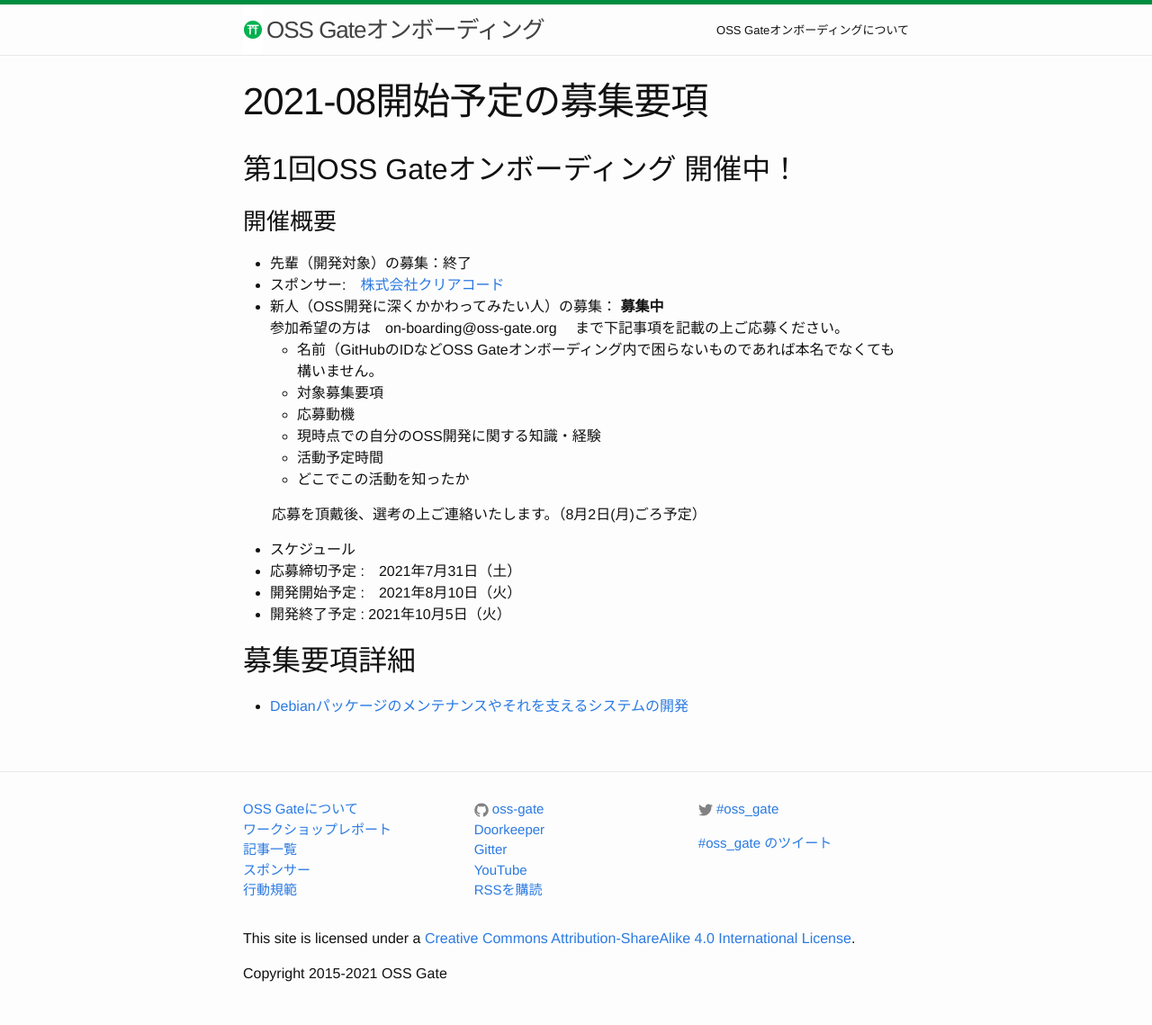
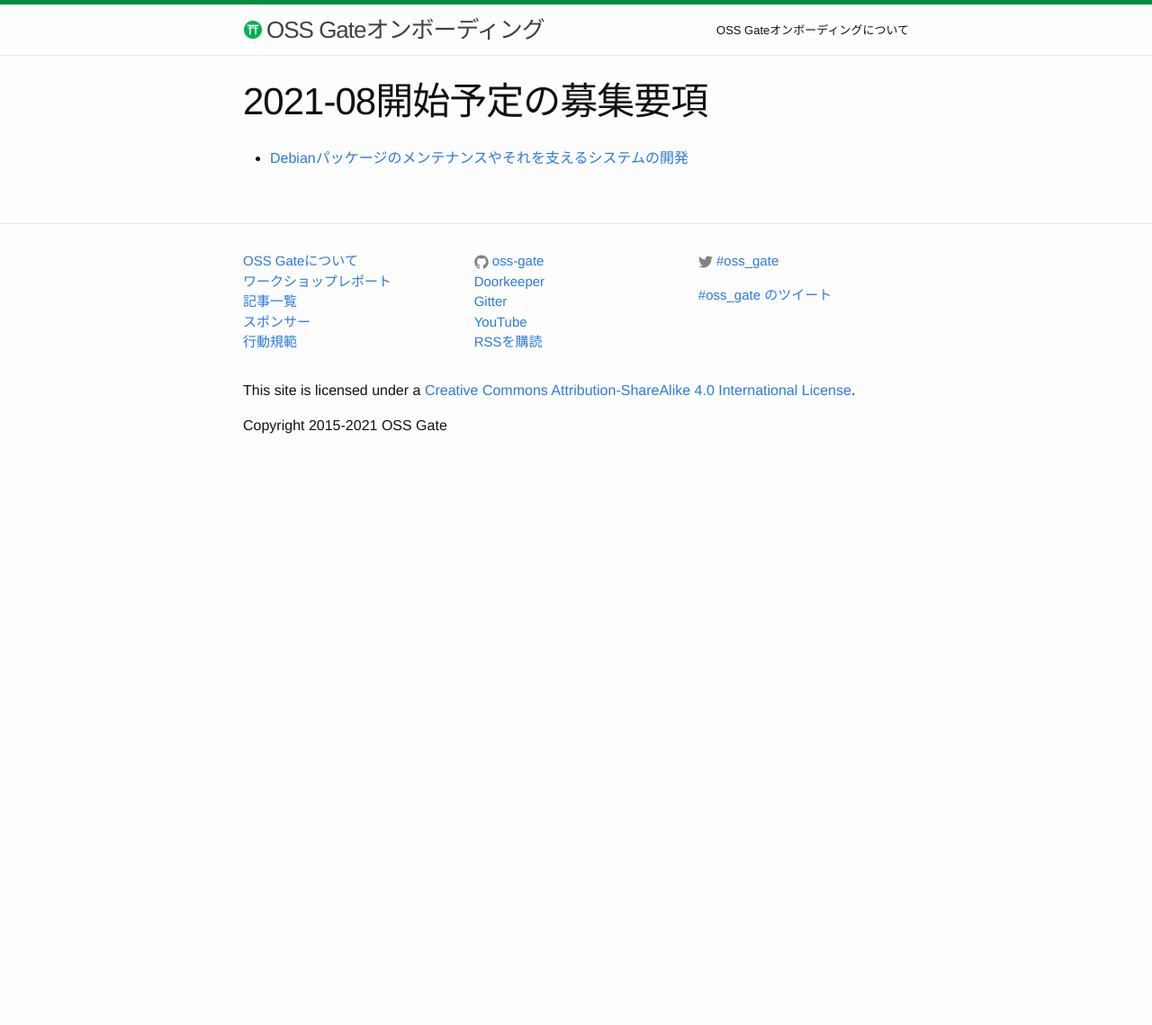
Before and after one commit to oss-gate/on-boarding, a Jekyll site: the page built from proposals/2021-08/index.md, in a window 1280 px wide. Shown: the whole page at 90% size. Built offline with Jekyll 4.4.1, drawn with Linux system fonts in a browser that asks for light colours; Markdown is read by kramdown in place of the engine named in the settings; comment, search, counter and statistics services are not loaded; after the commit the page ends 900 px from its top, so only the background shows below that.

Commit message:
Move how to apply to proposal

```diff
--- a/proposals/2021-08/index.md
+++ b/proposals/2021-08/index.md
@@ -3,26 +3,4 @@ layout: page
 title: 2021-08開始予定の募集要項
 ---
 
-## 第1回OSS Gateオンボーディング 開催中！
-
-### 開催概要
-* 先輩（開発対象）の募集：終了
-* スポンサー:　[株式会社クリアコード](https://www.clear-code.com/)
-* 新人（OSS開発に深くかかわってみたい人）の募集：<b> 募集中 </b> <br>
-参加希望の方は　on-boarding@oss-gate.org　 まで下記事項を記載の上ご応募ください。
-    * 名前（GitHubのIDなどOSS Gateオンボーディング内で困らないものであれば本名でなくても構いません。
-    * 対象募集要項
-    * 応募動機
-    * 現時点での自分のOSS開発に関する知識・経験
-    * 活動予定時間
-    * どこでこの活動を知ったか
-
-　　応募を頂戴後、選考の上ご連絡いたします。（8月2日(月)ごろ予定）
-
-* スケジュール
- * 応募締切予定 :　2021年7月31日（土）
- * 開発開始予定 :　2021年8月10日（火）
- * 開発終了予定 :  2021年10月5日（火）
-
-## 募集要項詳細
-* [Debianパッケージのメンテナンスやそれを支えるシステムの開発](https://oss-gate.github.io/on-boarding/proposals/2021-08/kenhys-maintain-debian-packages/)
+  * [Debianパッケージのメンテナンスやそれを支えるシステムの開発](https://oss-gate.github.io/on-boarding/proposals/2021-08/kenhys-maintain-debian-packages/)
```
Also changed, not shown: proposals/2021-08/kenhys-maintain-debian-packages/index.md (+11 -0 lines).
